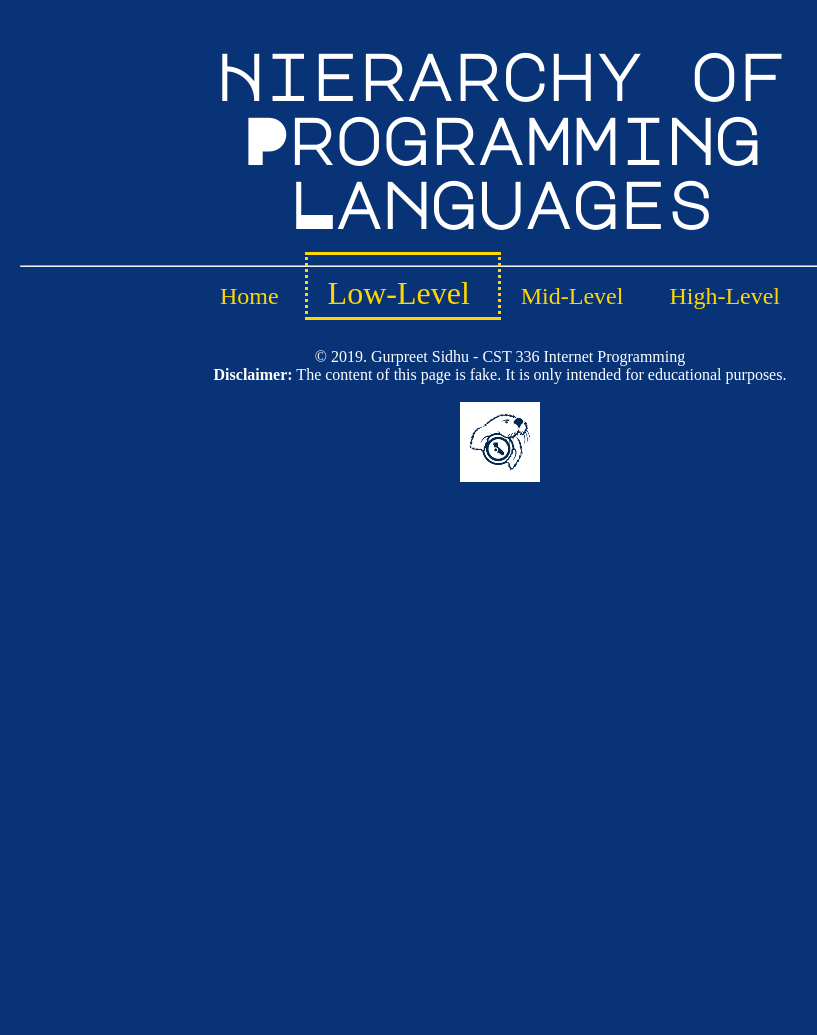
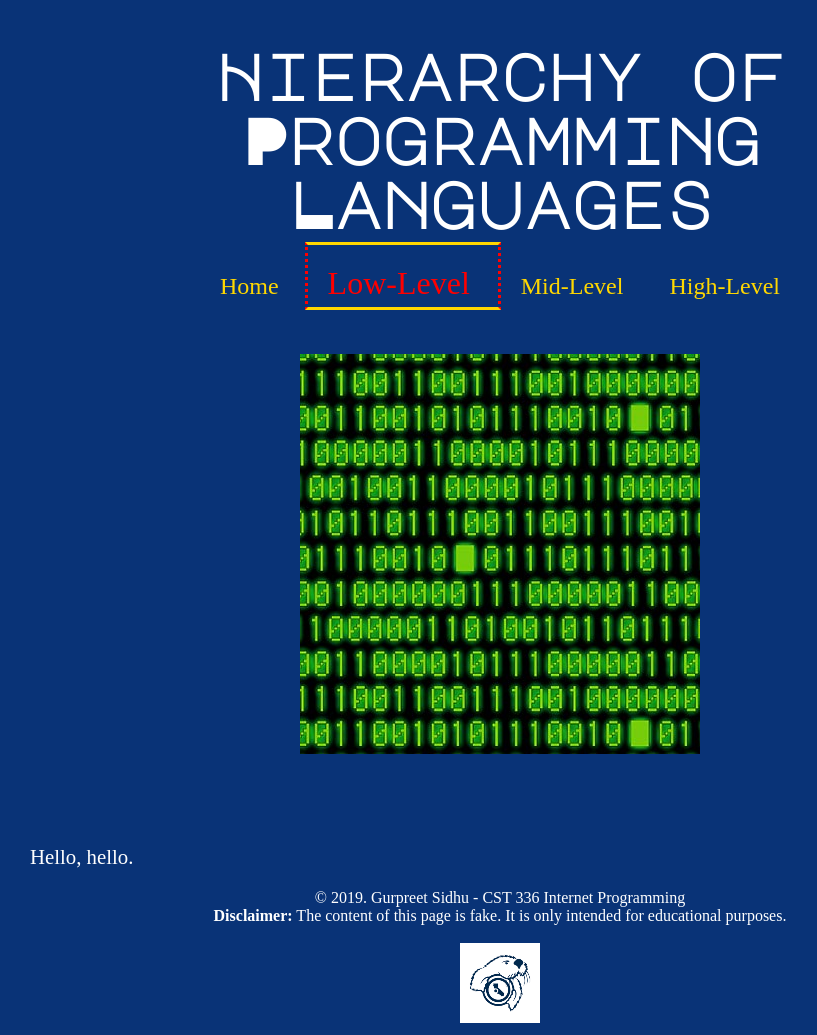
Before and after one commit to sid-who/cst336, a PHP site: page /hw/hw1/low.html in a window 1280 px wide. Shown: the whole page, without its empty margins (140-957 px from the left). Before the commit the page ends 482 px from the top, so only its background shows below. Run offline with PHP 8.4, Linux system fonts and the light colour scheme.

Commit message:
HW1 files created.

```diff
--- a/hw/hw1/css/styles.css
+++ b/hw/hw1/css/styles.css
@@ -15,6 +15,10 @@ nav a:hover, #current{ /*This is a pseudo class*/
     transition: .9s;
 }
 
+#current{
+    color: red;
+}
+
 body{
     /*background-image: url(../../../hw1/img/hashback.jpg);*/
     background-color:#093377;
@@ -26,6 +30,24 @@ header, main, nav, footer{
     width:960px;
 
     margin: 0 auto;
+}
+
+#frontpage{
+    border-top: 0.4rem outset gold;
+    border-bottom: 0.4rem outset gold;
+    border-radius: 12px;
+}
+
+#setaside{
+    float:left;
+}
+
+aside{
+    text-align: left;
+    padding-left: 10px;
+    padding-top: 50px;
+    width: 200px;
+    font-size: 1.3em;
 }
 
 h1{
--- a/hw/hw1/low.html
+++ b/hw/hw1/low.html
@@ -13,7 +13,6 @@
       </header>
 
       <nav>
-          <hr></hr>
           <a href="index.html"> Home </a>
           <a href="low.html" id = "current"> Low-Level </a>
           <a href="mid.html"> Mid-Level </a>
@@ -21,6 +20,17 @@
       </nav>
 
       <br /><br />
+
+      <main>
+          <figure ="setaside">
+              <img src="img/binary.jpg" alt="Binary picture" />
+          </figure>
+
+          <aside>
+              <p> Hello, hello.</p>
+          </aside>
+      </main>
+
 
       <footer>
           &copy; 2019. Gurpreet Sidhu - CST 336 Internet Programming <br/>
```
Also changed, not shown: hw/hw1/high.html (+10 -1 lines), hw/hw1/mid.html (+10 -1 lines), hw/hw1/img/binary.jpg (added), hw/hw1/img/midlevel.png (added), hw/hw1/img/pyruby.png (added).
